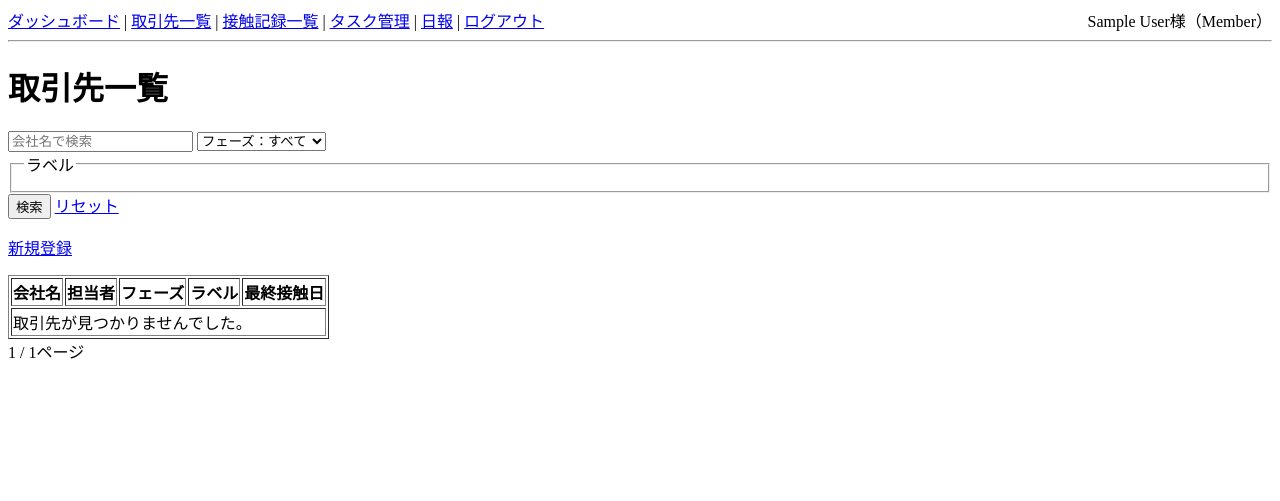
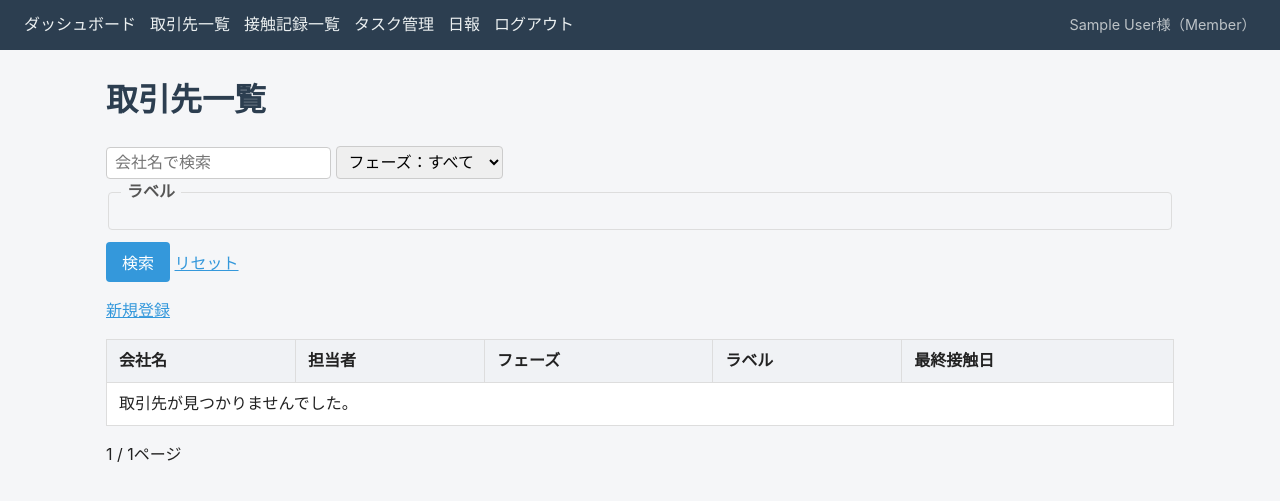
Before and after one commit to kenta138/crm_project, a Django app: page /clients/ in a window 1280 px wide. Shown: the top 501 px of the page. Run offline with Django 5.2, Linux system fonts and the light colour scheme; the visitor is signed in with stand-in values (Sample User, id 1); data that the repository does not hold is empty.

Commit message:
UI実装

```diff
--- a/config/settings.py
+++ b/config/settings.py
@@ -74,6 +74,7 @@ TIME_ZONE = 'Asia/Tokyo'
 USE_I18N = True
 USE_TZ = True
 
+STATICFILES_DIRS = [BASE_DIR / 'static']
 STATIC_URL = '/static/'
 STATIC_ROOT = BASE_DIR / 'staticfiles'
 STATICFILES_STORAGE = 'whitenoise.storage.CompressedManifestStaticFilesStorage'
--- /dev/null
+++ b/static/css/style.css
@@ -0,0 +1,175 @@
+* {
+    box-sizing: border-box;
+}
+
+body {
+    margin: 0;
+    font-family: -apple-system, BlinkMacSystemFont, "Hiragino Sans", "Yu Gothic", sans-serif;
+    background-color: #f5f6f8;
+    color: #222;
+    line-height: 1.6;
+}
+
+nav {
+    display: flex;
+    flex-wrap: wrap;
+    justify-content: space-between;
+    align-items: center;
+    gap: 8px 16px;
+    background-color: #2c3e50;
+    padding: 12px 24px;
+    color: #fff;
+}
+
+.nav-links {
+    display: flex;
+    flex-wrap: wrap;
+    gap: 4px 14px;
+}
+
+.nav-links a {
+    color: #ecf0f1;
+    text-decoration: none;
+}
+
+.nav-links a:hover {
+    text-decoration: underline;
+}
+
+.nav-user {
+    color: #bdc3c7;
+    font-size: 0.9em;
+    white-space: nowrap;
+}
+
+h1, h2, h3 {
+    color: #2c3e50;
+}
+
+.container {
+    max-width: 1100px;
+    margin: 24px auto;
+    padding: 0 16px;
+}
+
+table {
+    border-collapse: collapse;
+    width: 100%;
+    background: #fff;
+    margin-bottom: 16px;
+}
+
+table, th, td {
+    border: 1px solid #ddd;
+}
+
+th, td {
+    padding: 8px 12px;
+    text-align: left;
+}
+
+th {
+    background-color: #f0f2f5;
+}
+
+form {
+    margin-bottom: 16px;
+}
+
+input[type="text"],
+input[type="email"],
+input[type="password"],
+input[type="date"],
+input[type="datetime-local"],
+select,
+textarea {
+    padding: 6px 8px;
+    border: 1px solid #ccc;
+    border-radius: 4px;
+    font-size: 1em;
+}
+
+button, input[type="submit"] {
+    background-color: #3498db;
+    color: #fff;
+    border: none;
+    padding: 8px 16px;
+    border-radius: 4px;
+    cursor: pointer;
+    font-size: 1em;
+}
+
+button:hover, input[type="submit"]:hover {
+    background-color: #2980b9;
+}
+
+fieldset {
+    border: 1px solid #ddd;
+    border-radius: 4px;
+    padding: 12px;
+    margin-bottom: 12px;
+}
+
+legend {
+    padding: 0 6px;
+    font-weight: bold;
+    color: #555;
+}
+
+a {
+    color: #3498db;
+}
+
+.message {
+    padding: 10px 14px;
+    border-radius: 4px;
+    margin-bottom: 8px;
+}
+
+.message.success {
+    background-color: #d4edda;
+    color: #155724;
+}
+
+.message.error {
+    background-color: #f8d7da;
+    color: #721c24;
+}
+
+.message.warning {
+    background-color: #fff3cd;
+    color: #856404;
+}
+
+.message.info, .message.debug {
+    background-color: #d1ecf1;
+    color: #0c5460;
+}
+
+@media (max-width: 700px) {
+    nav {
+        flex-direction: column;
+        align-items: flex-start;
+    }
+
+    .container {
+        padding: 0 12px;
+        margin: 16px auto;
+    }
+
+    table {
+        display: block;
+        overflow-x: auto;
+        white-space: nowrap;
+    }
+
+    input[type="text"],
+    input[type="email"],
+    input[type="password"],
+    input[type="date"],
+    input[type="datetime-local"],
+    select,
+    textarea {
+        width: 100%;
+    }
+}
--- a/templates/base.html
+++ b/templates/base.html
@@ -1,31 +1,37 @@
+{% load static %}
 <!DOCTYPE html>
 <html lang="ja">
 <head>
     <meta charset="UTF-8">
+    <meta name="viewport" content="width=device-width, initial-scale=1">
     <title>{% block title %}CRM{% endblock %}</title>
+    <link rel="stylesheet" href="{% static 'css/style.css' %}">
 </head>
 <body>
     {% if user.is_authenticated %}
     <nav>
-        <a href="/dashboard/">ダッシュボード</a> |
-        <a href="/clients/">取引先一覧</a> |
-        <a href="/contacts/">接触記録一覧</a> |
-        <a href="/tasks/">タスク管理</a> |
-        <a href="/reports/">日報</a> |
+        <div class="nav-links">
+            <a href="/dashboard/">ダッシュボード</a>
+            <a href="/clients/">取引先一覧</a>
+            <a href="/contacts/">接触記録一覧</a>
+            <a href="/tasks/">タスク管理</a>
+            <a href="/reports/">日報</a>
             {% if user.role == 'admin' %}
-        <a href="/labels/">ラベル管理</a> |
-        <a href="/admin/">管理画面</a> |
+            <a href="/labels/">ラベル管理</a>
+            <a href="/admin/">管理画面</a>
             {% endif %}
             <a href="/logout/">ログアウト</a>
-        <span style="float:right;">{{ user.name }}様（{{ user.get_role_display }}）</span>
+        </div>
+        <div class="nav-user">{{ user.name }}様（{{ user.get_role_display }}）</div>
     </nav>
-    <hr>
     {% endif %}
+    <div class="container">
         {% if messages %}
             {% for message in messages %}
-            <p>{{ message }}</p>
+                <p class="message {{ message.tags }}">{{ message }}</p>
             {% endfor %}
         {% endif %}
         {% block content %}{% endblock %}
+    </div>
 </body>
 </html>
```
Lines whose indentation alone changed are shown as unchanged.
